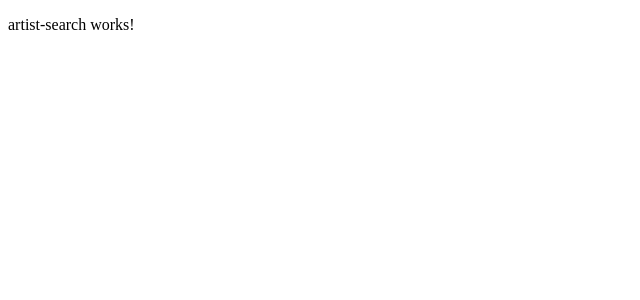
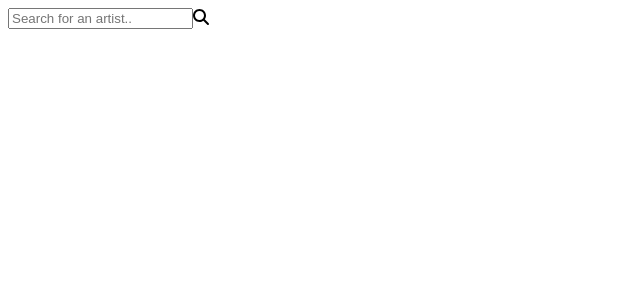
Before and after one commit to Hadi-AlKammouni/Spotify_Challenge_Angular, an Angular app in the folder spotify-angular/: page /artist-search in a window 1280 px wide. Shown: the top 300 px of the page, without its empty margins (0-640 px from the left). Built offline with nearby package versions, Linux system fonts and the light colour scheme.

Commit message:
Adding the main search input box

```diff
--- a/spotify-angular/package.json
+++ b/spotify-angular/package.json
@@ -18,6 +18,11 @@
     "@angular/platform-browser": "^14.1.0",
     "@angular/platform-browser-dynamic": "^14.1.0",
     "@angular/router": "^14.1.0",
+    "@fortawesome/angular-fontawesome": "^0.11.1",
+    "@fortawesome/fontawesome-svg-core": "^6.1.1",
+    "@fortawesome/free-brands-svg-icons": "^6.1.1",
+    "@fortawesome/free-regular-svg-icons": "^6.1.1",
+    "@fortawesome/free-solid-svg-icons": "^6.1.1",
     "rxjs": "~7.5.0",
     "tslib": "^2.3.0",
     "zone.js": "~0.11.4"
--- a/spotify-angular/src/app/app.module.ts
+++ b/spotify-angular/src/app/app.module.ts
@@ -5,6 +5,7 @@ import { AppRoutingModule } from './app-routing.module';
 import { AppComponent } from './app.component';
 import { LoginComponent } from './login/login.component';
 import { ArtistSearchComponent } from './artist-search/artist-search.component';
+import { FontAwesomeModule } from '@fortawesome/angular-fontawesome';
 
 @NgModule({
   declarations: [
@@ -14,7 +15,8 @@ import { ArtistSearchComponent } from './artist-search/artist-search.component';
   ],
   imports: [
     BrowserModule,
-    AppRoutingModule
+    AppRoutingModule,
+    FontAwesomeModule
   ],
   providers: [],
   bootstrap: [AppComponent]
--- a/spotify-angular/src/app/artist-search/artist-search.component.html
+++ b/spotify-angular/src/app/artist-search/artist-search.component.html
@@ -1 +1,10 @@
-<p>artist-search works!</p>
+<div class="search-container">
+    <div class='search-row'>
+        <form>
+            <div class="form-input">
+                <input type="text" placeholder="Search for an artist..">
+                <span class="icon"><fa-icon [icon]="search_icon"></fa-icon></span>
+            </div>
+        </form>
+    </div>
+</div>
--- a/spotify-angular/src/app/artist-search/artist-search.component.ts
+++ b/spotify-angular/src/app/artist-search/artist-search.component.ts
@@ -1,4 +1,5 @@
 import { Component, OnInit } from '@angular/core';
+import { faMagnifyingGlass } from '@fortawesome/free-solid-svg-icons';
 
 @Component({
   selector: 'app-artist-search',
@@ -7,6 +8,8 @@ import { Component, OnInit } from '@angular/core';
 })
 export class ArtistSearchComponent implements OnInit {
 
+  search_icon = faMagnifyingGlass
+
   constructor() { }
 
   ngOnInit(): void {
```
Also changed, not shown: 1 other file (tests, documents, lock files or other folders).
